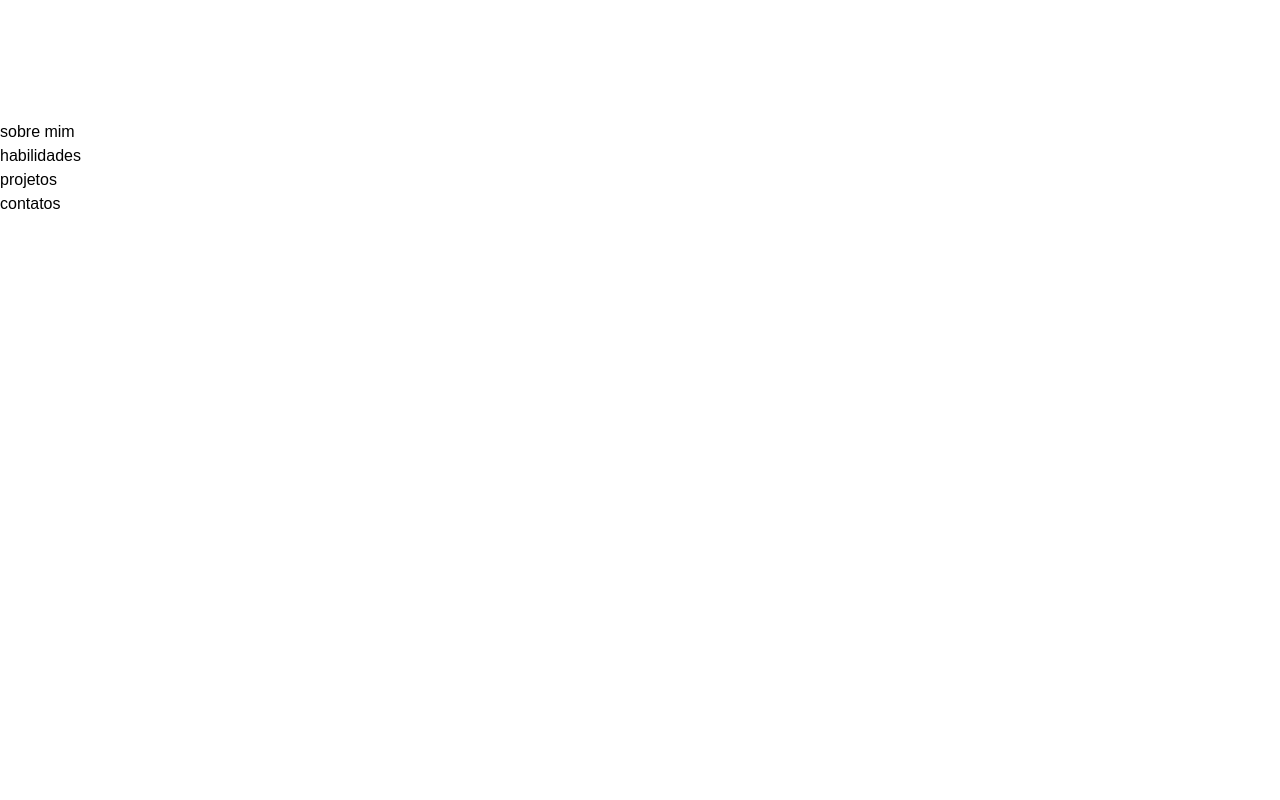
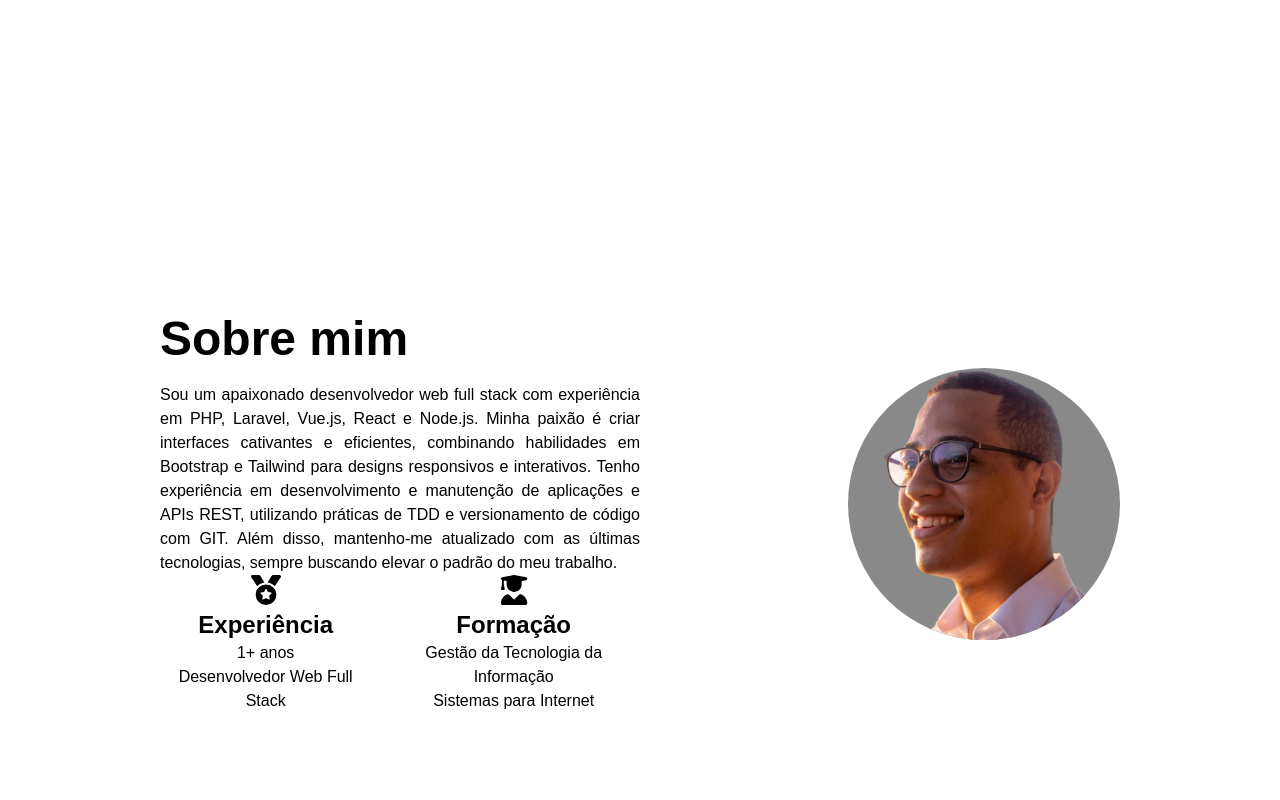
Before and after one commit to Gjss333/Portfolio, a Vue app: page / in a window 1280 px wide. Shown: the part 680-1480 px from the top of the page. Before the commit the page ends 896 px from the top, so only its background shows below. Built offline with nearby package versions, Linux system fonts and the light colour scheme.

Commit message:
feat(Component): Added About component layout and style as per specified design

```diff
--- a/src/components/About.vue
+++ b/src/components/About.vue
@@ -1,10 +1,46 @@
 <template>
-    <section>
-        sobre mim
+    <section class="flex justify-center gap-52 items-center h-[96vh] mx-[10rem]">
+        <div class="tt">
+            <h1 class="text-5xl py-5 font-extrabold">Sobre mim</h1>
+            <p class="w-[30rem] font-medium text-justify">Sou um apaixonado desenvolvedor web full stack com experiência em PHP, Laravel, Vue.js, React e Node.js. Minha paixão é criar interfaces cativantes e eficientes, combinando habilidades em Bootstrap e Tailwind para designs responsivos e interativos. Tenho experiência em desenvolvimento e manutenção de aplicações e APIs REST, utilizando práticas de TDD e versionamento de código com GIT. Além disso, mantenho-me atualizado com as últimas tecnologias, sempre buscando elevar o padrão do meu trabalho.</p>
+
+            <div class="flex justify-center text-center gap-4">
+
+                <div>
+                    <font-awesome-icon class="text-3xl" :icon="['fas', 'medal']" />
+                    <p class="text-2xl font-bold">Experiência</p>
+                    <p>1+ anos</p>
+                    <p>Desenvolvedor Web Full Stack</p>
+
+                </div>
+
+                <div>
+                    <font-awesome-icon class="text-3xl" :icon="['fas', 'user-graduate']" />
+                    <p class="text-2xl font-bold">Formação</p>
+                    <p>Gestão da Tecnologia da Informação</p>
+                    <p>Sistemas para Internet</p>
+                </div>
+            </div>
+            <!-- <button class="bg-white border-2 border-black text-black py-3 px-5 rounded-full hover:bg-black hover:text-white">Download CV</button> -->
+        </div>
+        <div>
+            <img :src="photoAbout" class="shape-bg rounded-full w-80" alt="Gleydson Picture">
+        </div>
     </section>
 </template>
 <script>
 export default{
     name: 'About',
+    data(){
+        return{
+            photoAbout: '/img/photo-about.png'
+        }
+    }
 }
 </script>
+<style scoped>
+.shape-bg{
+    background-color: #898989;
+}
+
+</style>
```
